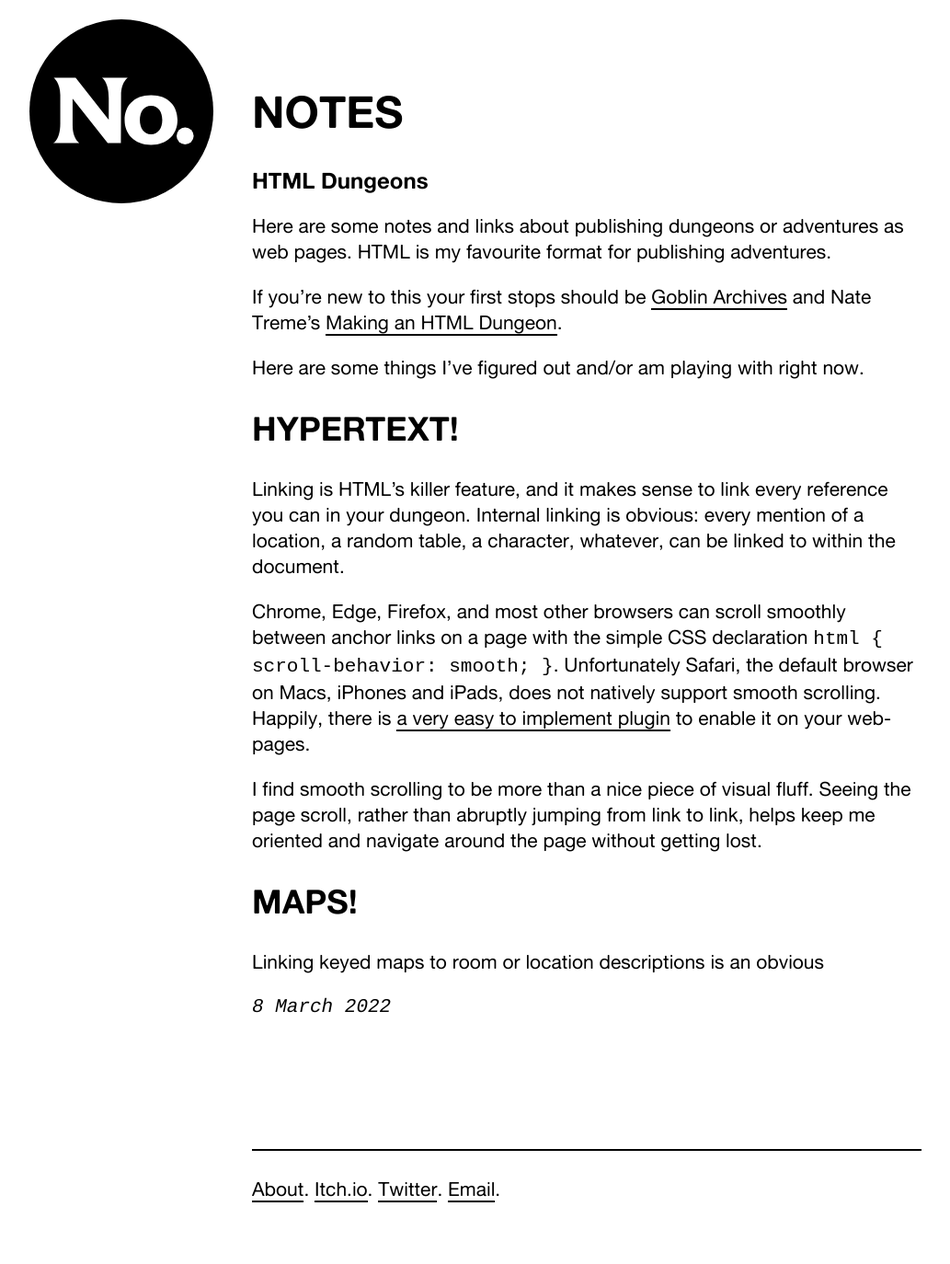
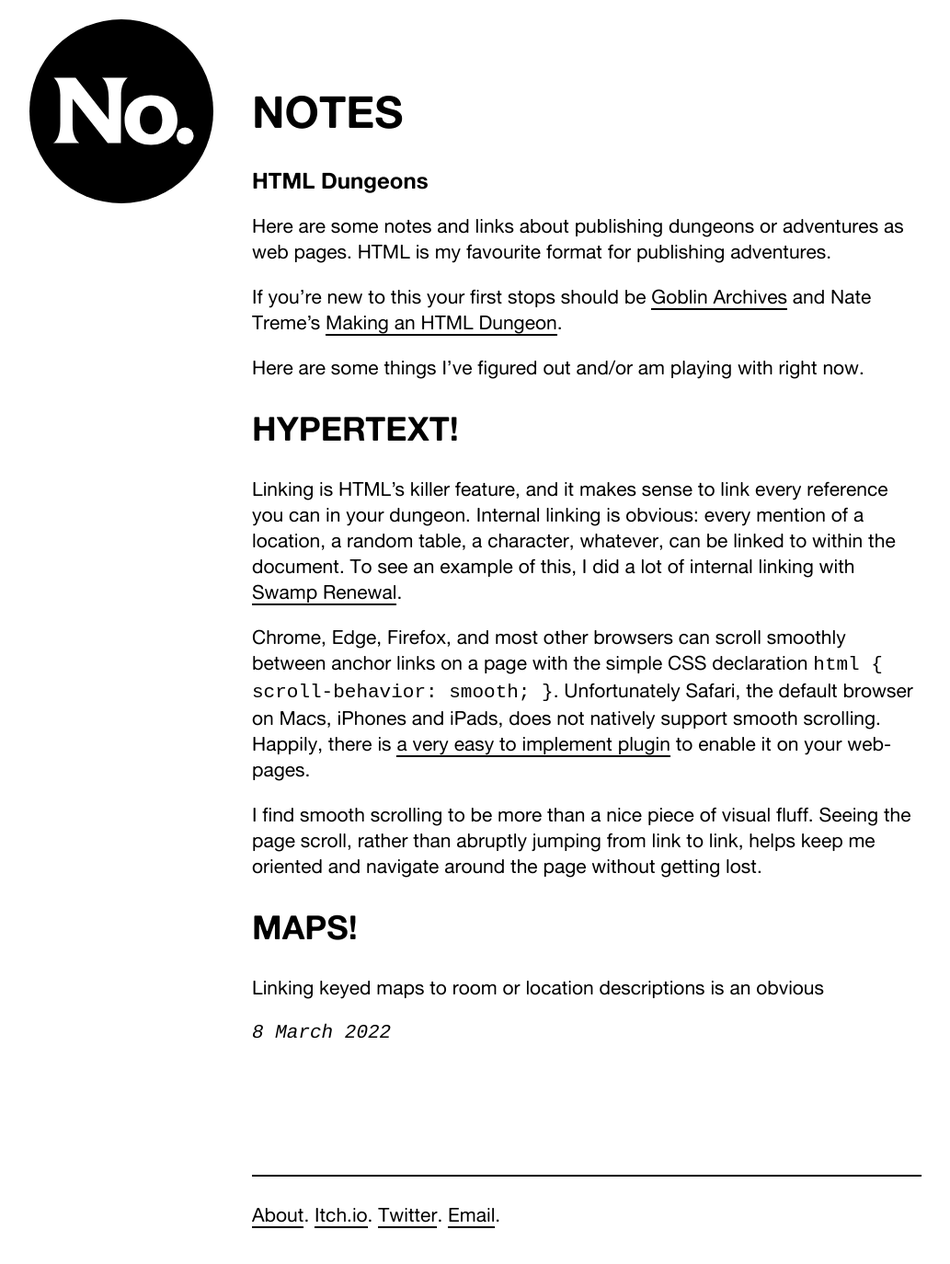
Before and after one commit to numbered-works/numbered-works.github.io, a Jekyll site: the page built from _posts/2022-03-08-html-dungeons.md, in a window 1280 px wide and 1384 px high. Shown: the top 1374 px of the window at 92% size, without its empty margins (122-1155 px from the left). Built offline with Jekyll 4.4.1, drawn with Linux system fonts in a browser that asks for light colours; some web fonts are replaced.

Commit message:
notes edits

```diff
--- a/_layouts/default.html
+++ b/_layouts/default.html
@@ -28,6 +28,8 @@ h2 { font: bold 36px 'alte_haas_grotesk', sans-serif; }
 h3 { font: bold 24px 'alte_haas_grotesk', sans-serif; }
 
 strong { font-weight: bold; }
+
+pre { font: 21px/28px 'Computer Modern Typewriter', Courier, "Courier New", monospace; }
 
 .page a { border-bottom: 2px solid black; text-decoration: none; color: black; }
 .page a:hover { border-bottom: 2px solid #af8dc0; background:#af8dc0; }
--- a/_posts/2022-03-08-html-dungeons.md
+++ b/_posts/2022-03-08-html-dungeons.md
@@ -16,7 +16,7 @@ If you're new to this your first stops should be [Goblin Archives](https://gobli
 Here are some things I've figured out and/or am playing with right now.
 
 ## HYPERTEXT!
-Linking is HTML's killer feature, and it makes sense to link every reference you can in your dungeon. Internal linking is obvious: every mention of a location, a random table, a character, whatever, can be linked to within the document.
+Linking is HTML's killer feature, and it makes sense to link every reference you can in your dungeon. Internal linking is obvious: every mention of a location, a random table, a character, whatever, can be linked to within the document. To see an example of this, I did a lot of internal linking with [Swamp Renewal](https://numbered.works/swamp-renewal).
 
 Chrome, Edge, Firefox, and most other browsers can scroll smoothly between anchor links on a page with the simple CSS declaration `html { scroll-behavior: smooth; }`. Unfortunately Safari, the default browser on Macs, iPhones and iPads, does not natively support smooth scrolling. Happily, there is [a very easy to implement plugin](https://jonaskuske.github.io/smoothscroll-anchor-polyfill/) to enable it on your web-pages.
 
```
